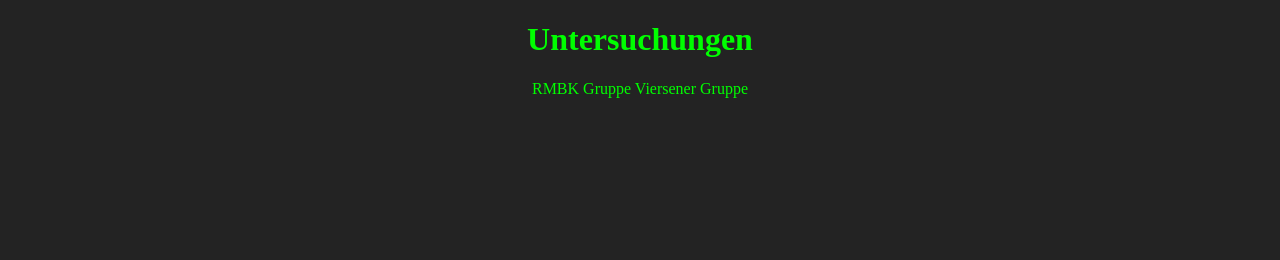
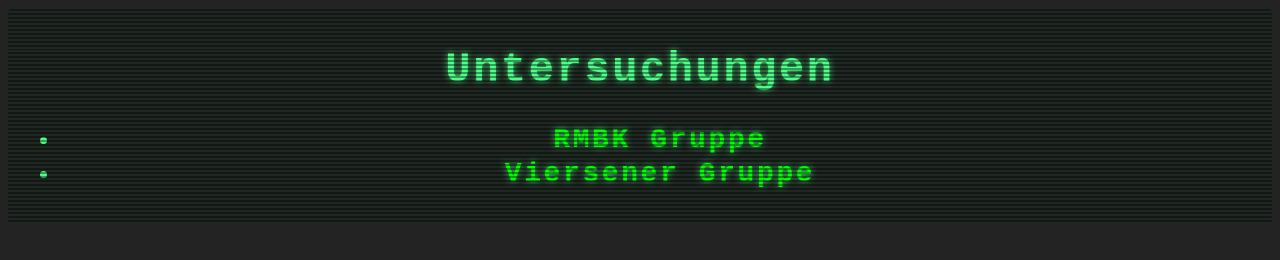
Before and after one commit to Hazellnutss/projektosburg, a plain HTML site: page seiten/SelectorFiles.html in a window 1280 px wide. Drawn offline with Linux system fonts and the light colour scheme.

Commit message:
Add files via upload

```diff
--- a/css/start.css
+++ b/css/start.css
@@ -7,8 +7,53 @@ body{
 a{
     color: lime;
     text-decoration-line: none;
+    font-size: 28px;
 }
 
 a:hover{
     color: #ffa500;
 }
+
+h1{
+    font-weight: bold;
+    font-size: 42px;
+}
+
+/* Colour tokens — override to re-skin the effect:
+   --ink    main text colour (defaults to currentColor)
+   --ink-2  primary accent   --ink-3  secondary accent */
+:root { --ink: currentColor; --ink-2: #FF4FD8; --ink-3: #4FF8FF; }
+
+/* 20 Phosphor — CRT terminal: green glow, rolling scanlines, tube flicker */
+.fx-crt {
+  position: relative;
+  font: 600 26px/1.2 "JetBrains Mono", monospace;
+  letter-spacing: .1em;
+  padding: .3em .5em;
+  color: #4dff88;
+  text-shadow: 0 0 7px rgba(77, 255, 136, .8);
+  background: rgba(20, 60, 35, .18);
+  border-radius: 4px;
+  animation: fx-crt-flicker 3.4s steps(1) infinite;
+}
+.fx-crt::after {
+  content: "";
+  position: absolute;
+  inset: 0;
+  border-radius: inherit;
+  pointer-events: none;
+  background: repeating-linear-gradient(0deg,
+      transparent 0 2px,
+      rgba(0, 0, 0, .38) 2px 4px);
+  animation: fx-crt-roll 6s linear infinite;
+}
+@keyframes fx-crt-flicker {
+  0%, 6%, 100% { opacity: 1; }
+  3%   { opacity: .82; }
+  4.5% { opacity: .95; transform: translateY(1px); }
+  70%  { opacity: .9; }
+  71%  { opacity: 1; transform: none; }
+}
+@keyframes fx-crt-roll {
+  to { background-position: 0 48px; }
+}
--- a/seiten/SelectorFiles.html
+++ b/seiten/SelectorFiles.html
@@ -14,14 +14,15 @@
 
 
 <body>
-
+<div class="fx-crt">
 <h1>Untersuchungen</h1>
 
-<a href="rmbk.html">RMBK Gruppe</a>
-<a href="SelectorVier.html">Viersener Gruppe</a>
+<ul>
+<li><a href="rmbk.html">RMBK Gruppe</a></li>
+<li><a href="SelectorVier.html">Viersener Gruppe</a></li>
+</ul>
 
-
-
+</div>
 </body>
 
 
```
Also changed, not shown: css/vier.css (+15 -0 lines), seiten/SelectorVier.html (+15 -4 lines), seiten/holland.html (added, +20 -0 lines), bilder/holland.png (added).
